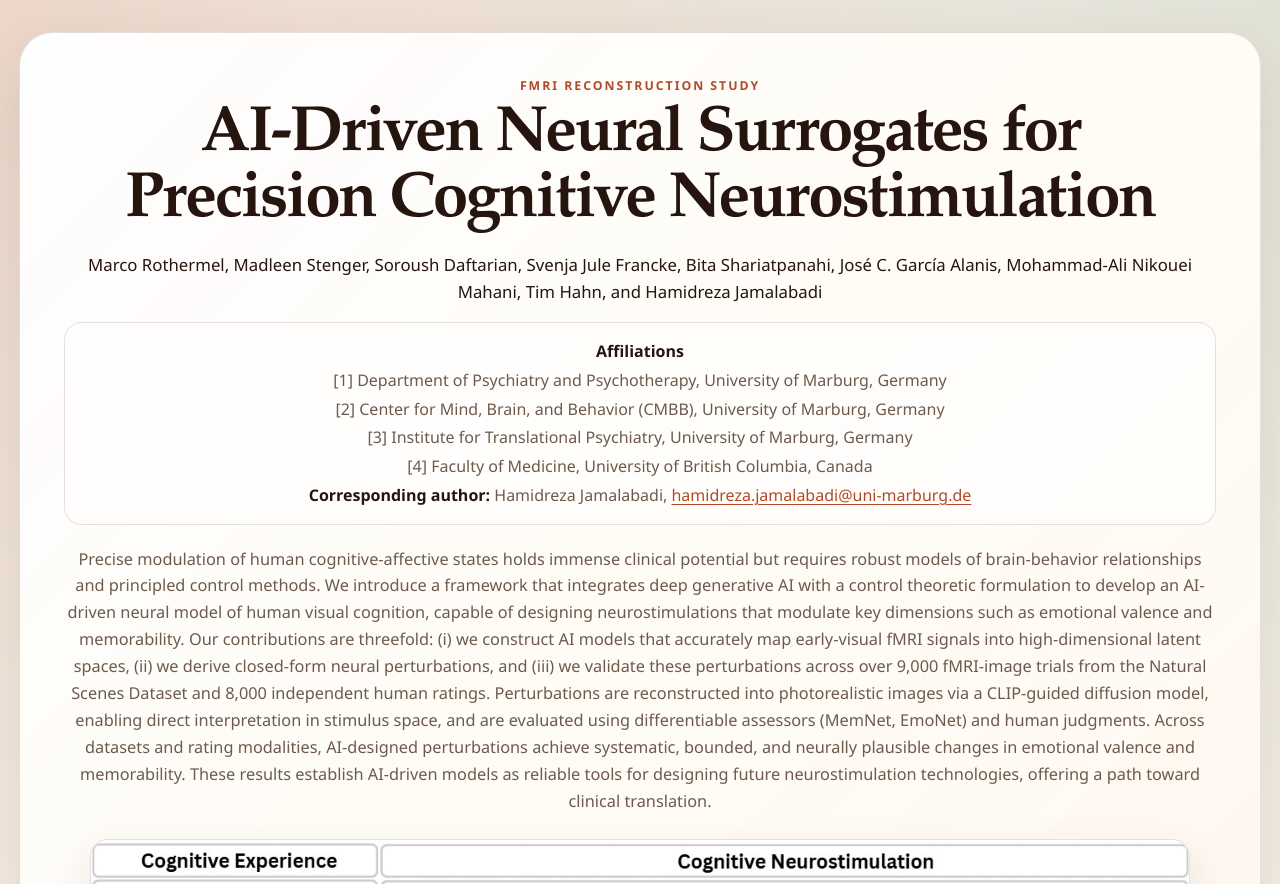
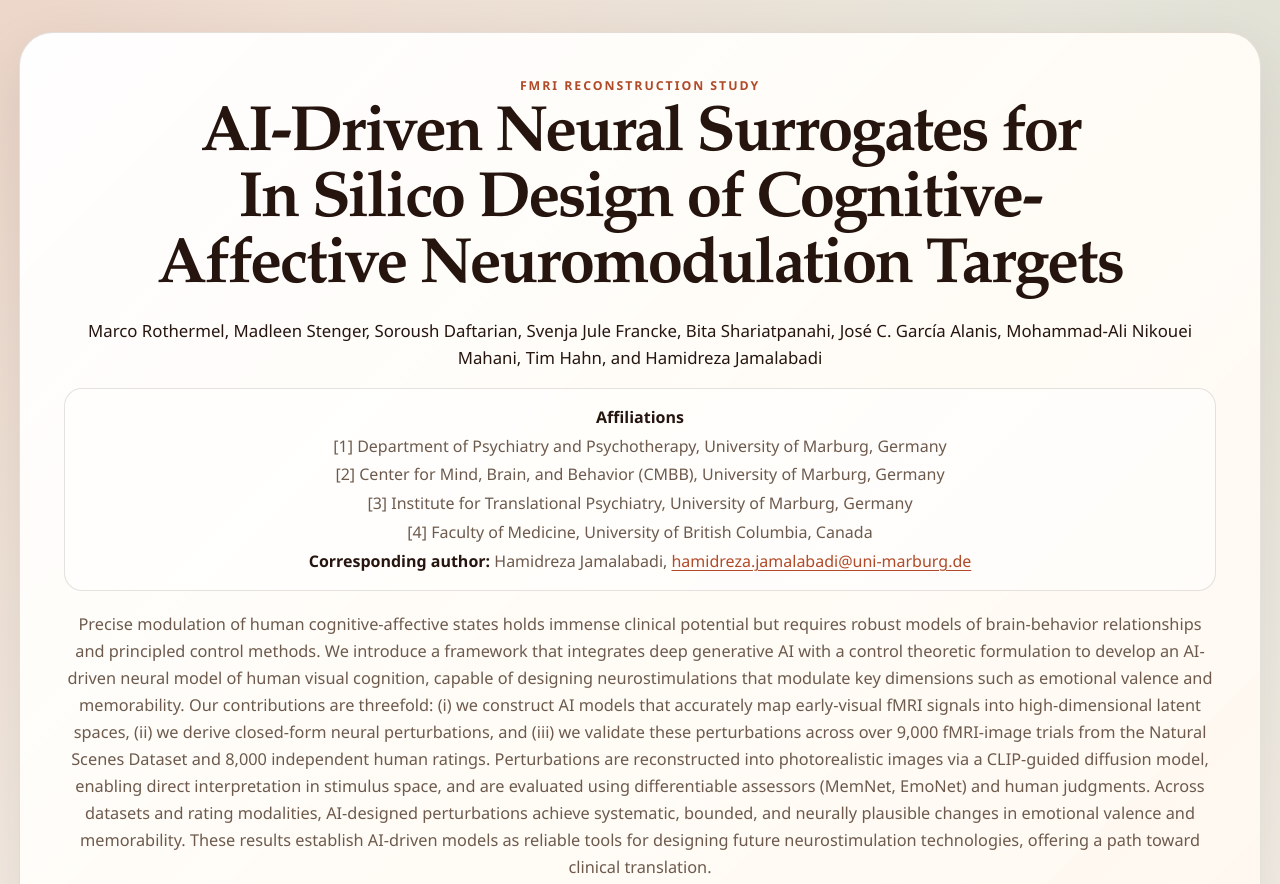
Before and after one commit to MarRoth93/website_recon, a plain HTML site: page index.html in a window 1280 px wide. Shown: the top 884 px of the page. Drawn offline with Linux system fonts and the light colour scheme.

Commit message:
Update main heading title
Co-Authored-By: Claude Fable 5.1 <noreply@anthropic.com>

```diff
--- a/index.html
+++ b/index.html
@@ -10,7 +10,7 @@
     <div class="page-shell">
       <header class="hero">
         <p class="eyebrow">fMRI Reconstruction Study</p>
-        <h1>AI-Driven Neural Surrogates for Precision Cognitive Neurostimulation</h1>
+        <h1>AI-Driven Neural Surrogates for In Silico Design of Cognitive-Affective Neuromodulation Targets</h1>
         <p class="hero-authors">
           Marco Rothermel, Madleen Stenger, Soroush Daftarian, Svenja Jule Francke, Bita Shariatpanahi, José C. García Alanis,
           Mohammad-Ali Nikouei Mahani, Tim Hahn, and Hamidreza Jamalabadi
```
